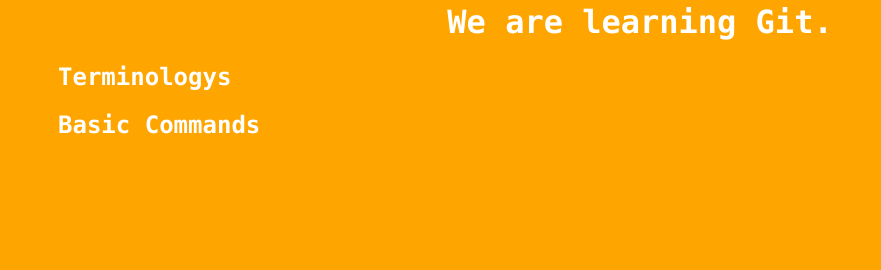
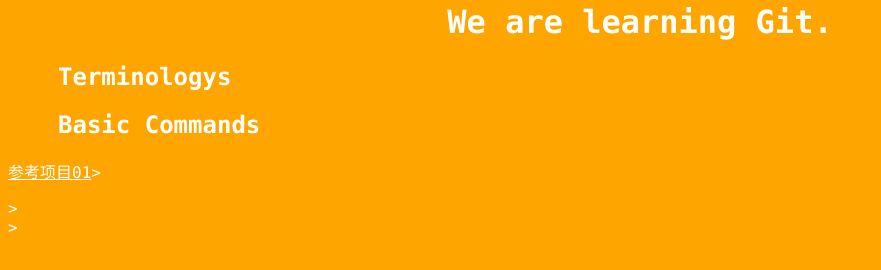
Before and after one commit to git201912/git_learning, a plain HTML site: page index.html in a window 1280 px wide. Shown: the part 182-452 px from the top of the page, without its empty margins (0-881 px from the left). Drawn offline with Linux system fonts and the light colour scheme.

Commit message:
Add a refering projects

```diff
--- a/index.html
+++ b/index.html
@@ -44,6 +44,12 @@
         </div>
     </section>
 
+    <footer>
+        <p>
+            <a href="https://github.com/TTN-js/unforGITtable">参考项目01</a>>
+        </p>>
+    </footer>>
+
     <script src="js/script.js"></script>
 </body>
 </html>
```
